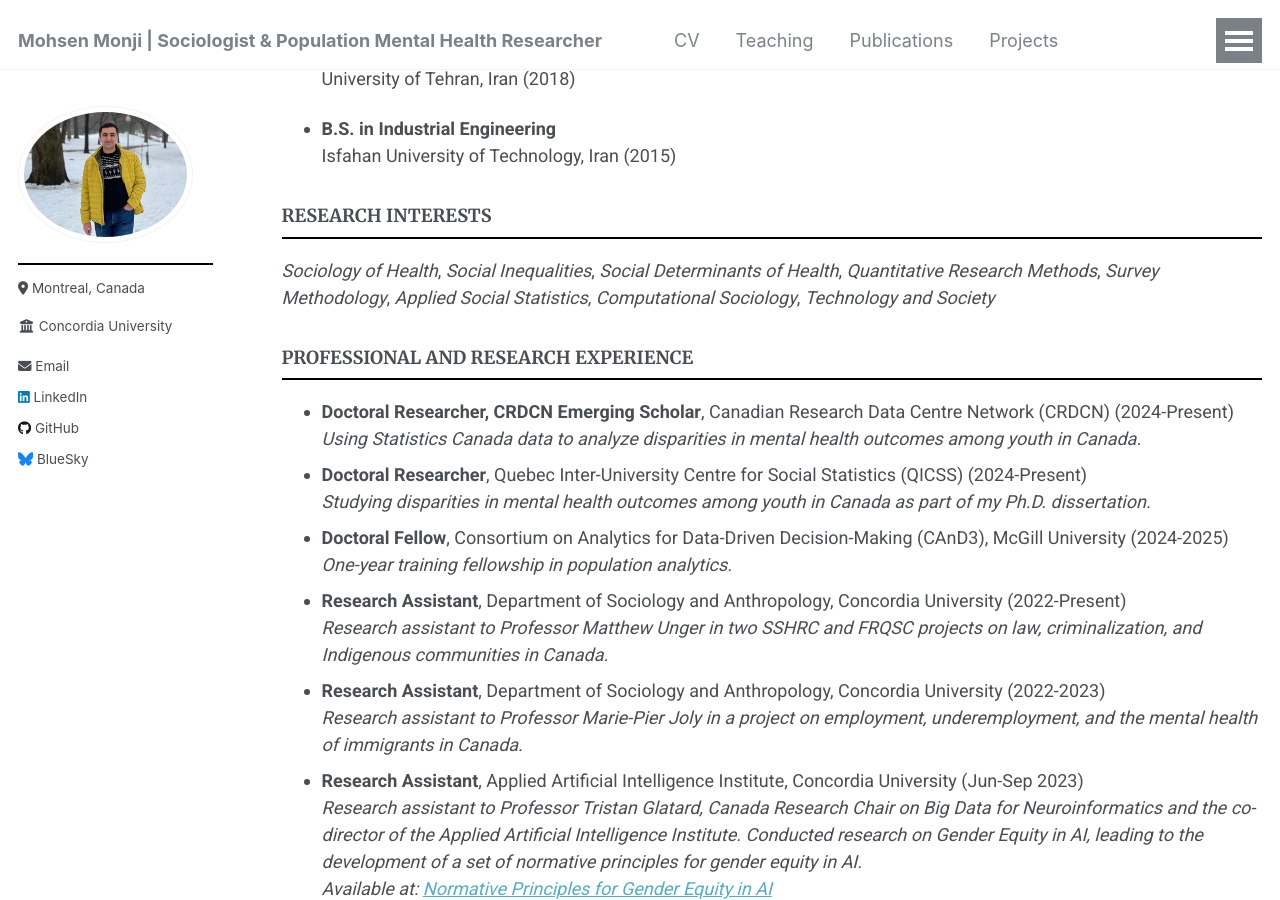
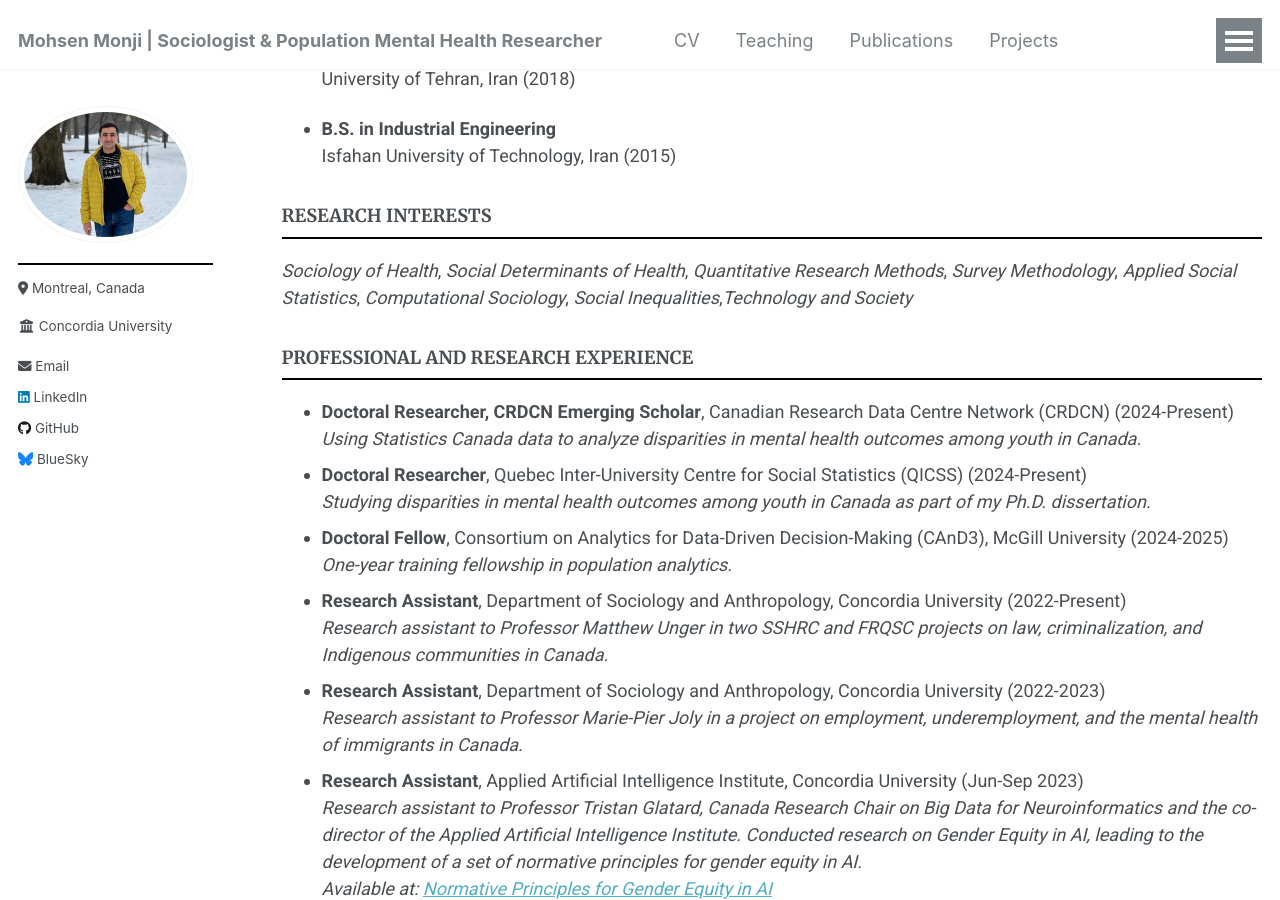
Before and after one commit to Mohsnmonji/mohsnmonji.github.io, a Jekyll site: the page built from _pages/Curriculum Vitae.md, in a window 1280 px wide and 900 px high, scrolled down 391 px. Built offline with Jekyll 4.4.1, drawn with Linux system fonts in a browser that asks for light colours.

```diff
--- a/_pages/Curriculum Vitae.md
+++ b/_pages/Curriculum Vitae.md
@@ -31,7 +31,7 @@ redirect_from:
   Isfahan University of Technology, Iran (2015)
 
 ### RESEARCH INTERESTS
-*Sociology of Health*, *Social Inequalities*, *Social Determinants of Health*, *Quantitative Research Methods*, *Survey Methodology*, *Applied Social Statistics*, *Computational Sociology*, *Technology and Society*
+*Sociology of Health*, *Social Determinants of Health*, *Quantitative Research Methods*, *Survey Methodology*, *Applied Social Statistics*, *Computational Sociology*, *Social Inequalities*,*Technology and Society*
 
 ### PROFESSIONAL AND RESEARCH EXPERIENCE
 - **Doctoral Researcher, CRDCN Emerging Scholar**, Canadian Research Data Centre Network (CRDCN) (2024-Present)
```
